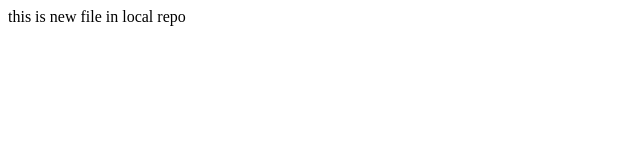
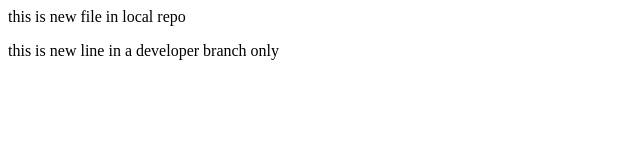
Before and after one commit to narendra9057/new-local-repo, a plain HTML site: page index.html in a window 1280 px wide. Shown: the whole page, without its empty margins (0-640 px from the left). Drawn offline with Linux system fonts and the light colour scheme.

Commit message:
added new feature

```diff
--- a/index.html
+++ b/index.html
@@ -1 +1,2 @@
 <p> this is new file in local repo</p>
+<p> this is new line in a developer branch only</p>
```
